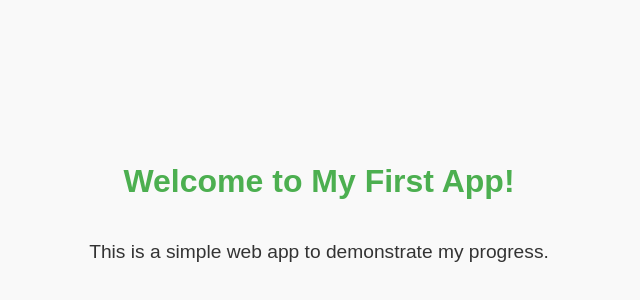
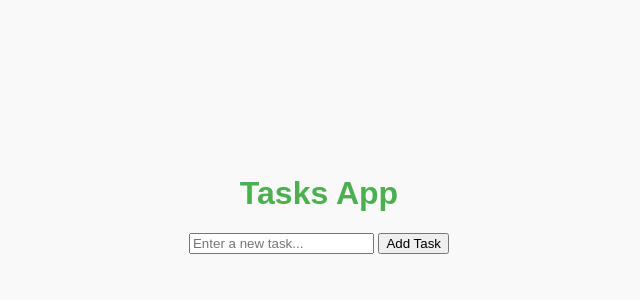
Before and after one commit to OasisSorbet/myfirstapp, a plain HTML site: page index.html in a window 1280 px wide. Shown: the part 188-488 px from the top of the page, without its empty margins (321-961 px from the left). Drawn offline with Linux system fonts and the light colour scheme.

Commit message:
Update index.html

```diff
--- a/index.html
+++ b/index.html
@@ -3,12 +3,18 @@
 <head>
     <meta charset="UTF-8">
     <meta name="viewport" content="width=device-width, initial-scale=1.0">
-    <title>My First App</title>
+    <title>Tasks App</title>
     <link rel="stylesheet" href="style.css">
 </head>
 <body>
-    <h1>Welcome to My First App!</h1>
-    <p>This is a simple web app to demonstrate my progress.</p>
+    <div class="app-container">
+        <h1>Tasks App</h1>
+        <form id="task-form">
+            <input type="text" id="task-input" placeholder="Enter a new task..." required />
+            <button type="submit">Add Task</button>
+        </form>
+        <ul id="task-list"></ul>
+    </div>
     <script src="script.js"></script>
 </body>
 </html>
```
